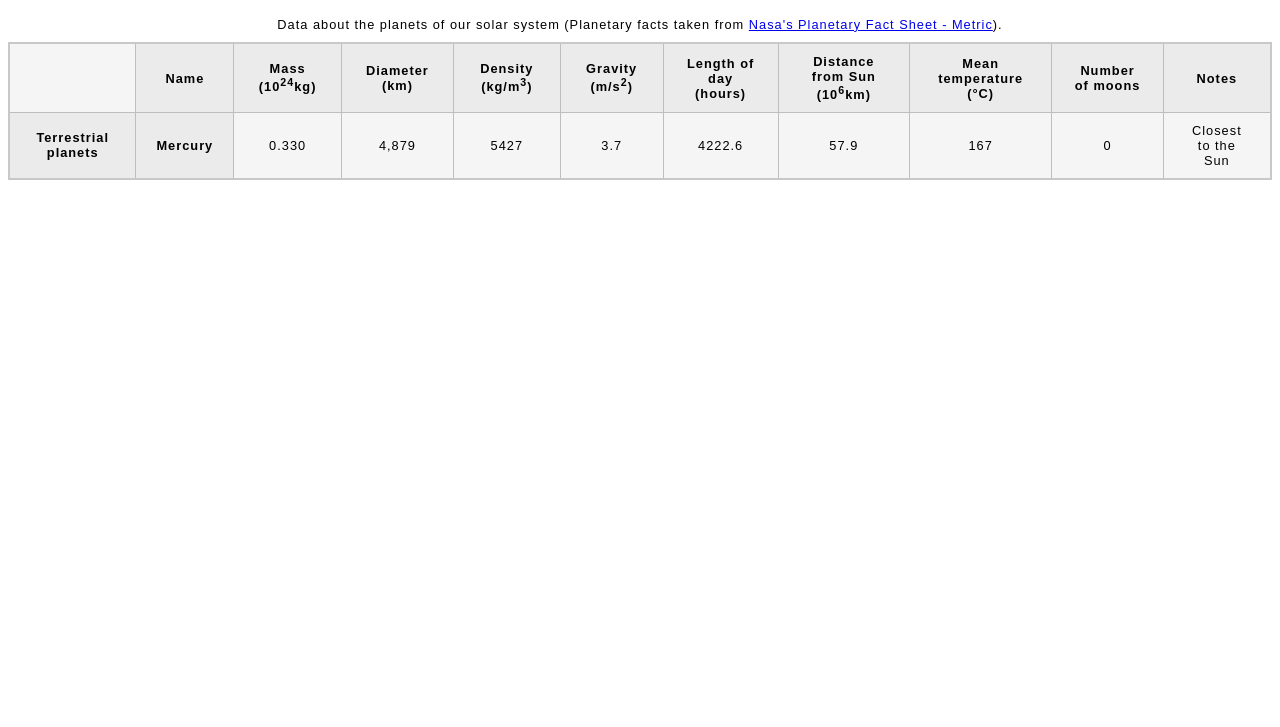
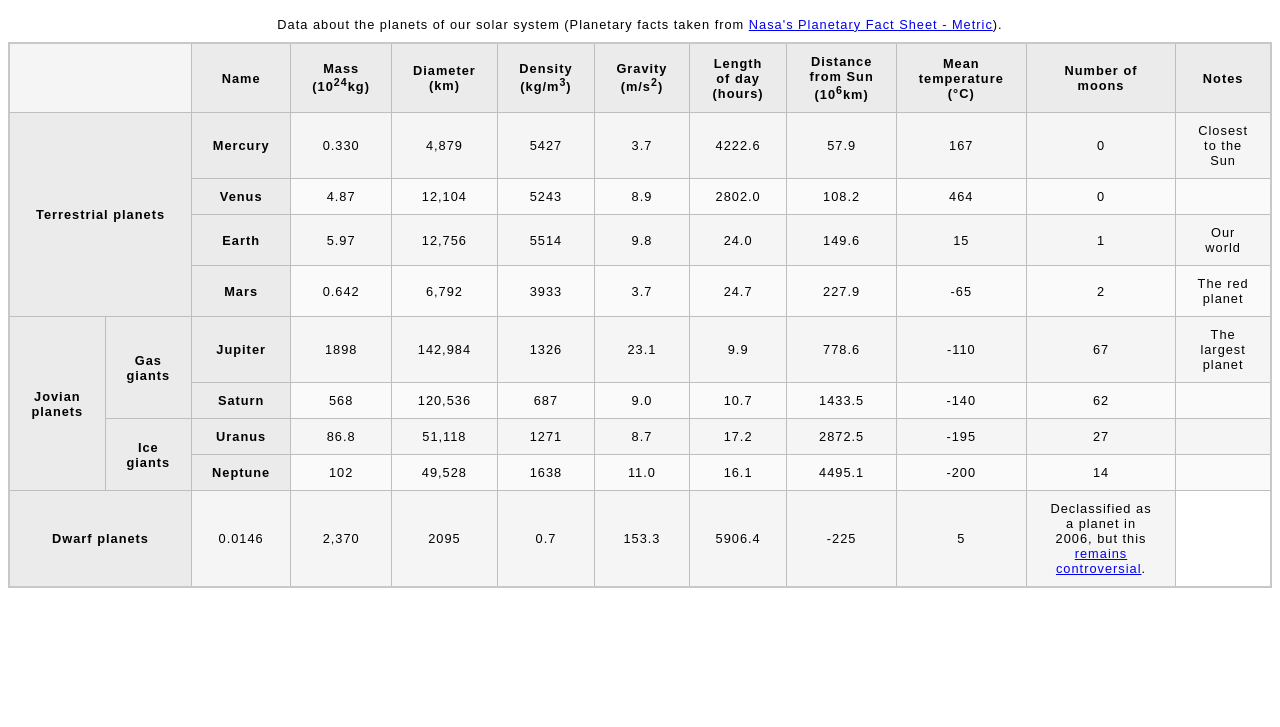
Before and after one commit to e-meyer/the-odin-project, a plain HTML site: page Fullstack JavaScript/intermediate-html-and-css/tables/planets-table.html in a window 1280 px wide. Shown: the part 73-800 px from the top of the page. Drawn offline with Linux system fonts and the light colour scheme.

Commit message:
Fix code and commit finished table

```diff
--- a/Fullstack JavaScript/intermediate-html-and-css/tables/planets-table.html
+++ b/Fullstack JavaScript/intermediate-html-and-css/tables/planets-table.html
@@ -3,18 +3,18 @@
   <head>
     <meta charset="utf-8">
     <meta name="viewport" content="width=device-width">
-    <title>Table template</title>
+    <title>Planets Data</title>
     <link href="minimal-table.css" rel="stylesheet" type="text/css">
   </head>
   <body>
-    <h1>Table template</h1>
+    <h1>Planets Data</h1>
 
     <table>
         <caption>Data about the planets of our solar system (Planetary facts taken from <a href="http://nssdc.gsfc.nasa.gov/planetary/factsheet/">Nasa's Planetary Fact Sheet - Metric</a>).</caption>
 
         <thead>
             <tr>
-                <td>&nbsp;</td>
+                <td colspan="2">&nbsp;</td>
                 <th>Name</th>
                 <th>Mass (10<sup>24</sup>kg)</th>
                 <th>Diameter (km)</th>
@@ -29,7 +29,7 @@
         </thead>
         <tbody>
             <tr>
-                <th rowspan="4">Terrestrial planets</th>
+                <th rowspan="4" colspan="2">Terrestrial planets</th>
                 <th>Mercury</th>
                 <td>0.330</td>
                 <td>4,879</td>
@@ -42,6 +42,103 @@
                 <td>Closest to the Sun</td>
             </tr>
             <tr>
+                <th>Venus</th>
+                <td>4.87</td>
+                <td>12,104</td>
+                <td>5243</td>
+                <td>8.9</td>
+                <td>2802.0</td>
+                <td>108.2</td>
+                <td>464</td>
+                <td>0</td>
+                <td></td>
+            </tr>
+            <tr>
+                <th>Earth</th>
+                <td>5.97</td>
+                <td>12,756</td>
+                <td>5514</td>
+                <td>9.8</td>
+                <td>24.0</td>
+                <td>149.6</td>
+                <td>15</td>
+                <td>1</td>
+                <td>Our world</td>
+            </tr>
+            <tr>
+                <th>Mars</th>
+                <td>0.642</td>
+                <td>6,792</td>
+                <td>3933</td>
+                <td>3.7</td>
+                <td>24.7</td>
+                <td>227.9</td>
+                <td>-65</td>
+                <td>2</td>
+                <td>The red planet</td>
+            </tr>
+            <tr>
+                <th rowspan="4">Jovian planets</th>
+                <th rowspan="2">Gas giants</th>
+                <th>Jupiter</th>
+                <td>1898</td>
+                <td>142,984</td>
+                <td>1326</td>
+                <td>23.1</td>
+                <td>9.9</td>
+                <td>778.6</td>
+                <td>-110</td>
+                <td>67</td>
+                <td>The largest planet</td>
+            </tr>
+            <tr>
+                <th>Saturn</th>
+                <td>568</td>
+                <td>120,536</td>
+                <td>687</td>
+                <td>9.0</td>
+                <td>10.7</td>
+                <td>1433.5</td>
+                <td>-140</td>
+                <td>62</td>
+                <td></td>
+            </tr>
+            <tr>
+                <th rowspan="2">Ice giants</th>
+                <th>Uranus</th>
+                <td>86.8</td>
+                <td>51,118</td>
+                <td>1271</td>
+                <td>8.7</td>
+                <td>17.2</td>
+                <td>2872.5</td>
+                <td>-195</td>
+                <td>27</td>
+                <td></td>
+            </tr>
+            <tr>
+                <th>Neptune</th>
+                <td>102</td>
+                <td>49,528</td>
+                <td>1638</td>
+                <td>11.0</td>
+                <td>16.1</td>
+                <td>4495.1</td>
+                <td>-200</td>
+                <td>14</td>
+                <td></td>
+            </tr>
+            <tr>
+                <th colspan="2">Dwarf planets</th>
+                <td>0.0146</td>
+                <td>2,370</td>
+                <td>2095</td>
+                <td>0.7</td>
+                <td>153.3</td>
+                <td>5906.4</td>
+                <td>-225</td>
+                <td>5</td>
+                <td>Declassified as a planet in 2006, but this <a href="https://www.usatoday.com/story/tech/2014/10/02/pluto-planet-solar-system/16578959/">remains controversial</a>.</td>
             </tr>
         </tbody>
 
```
